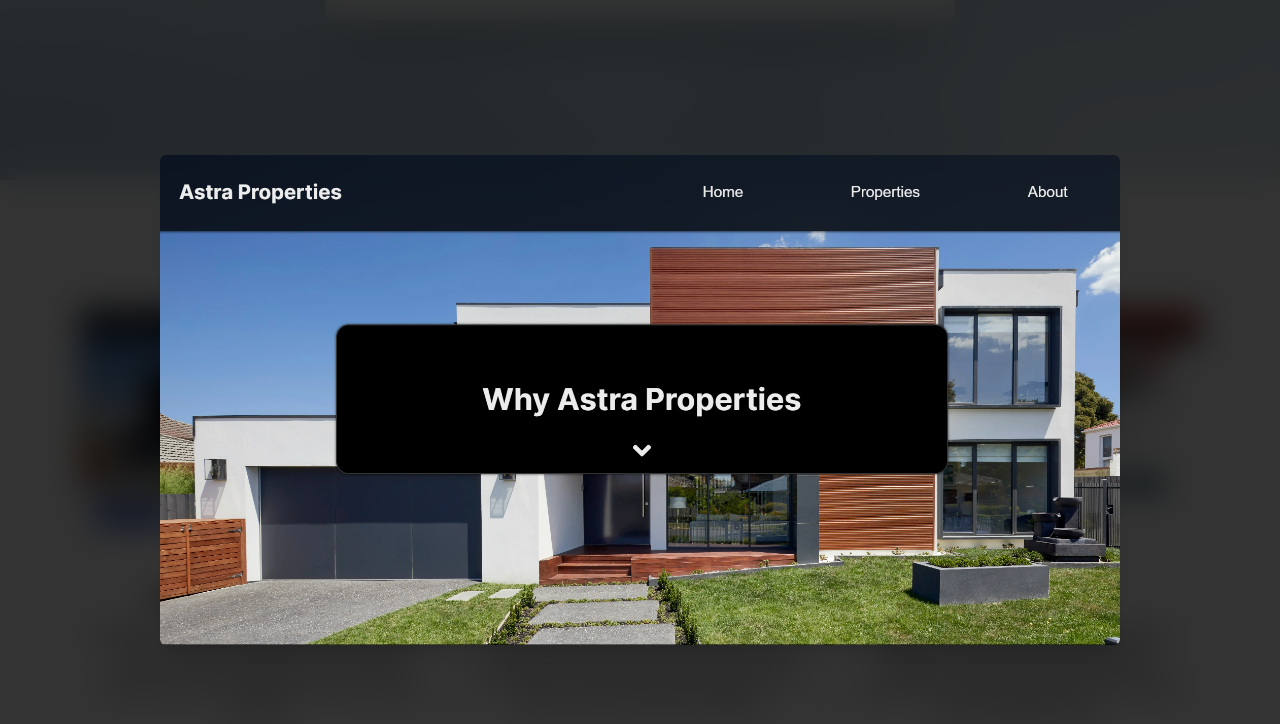
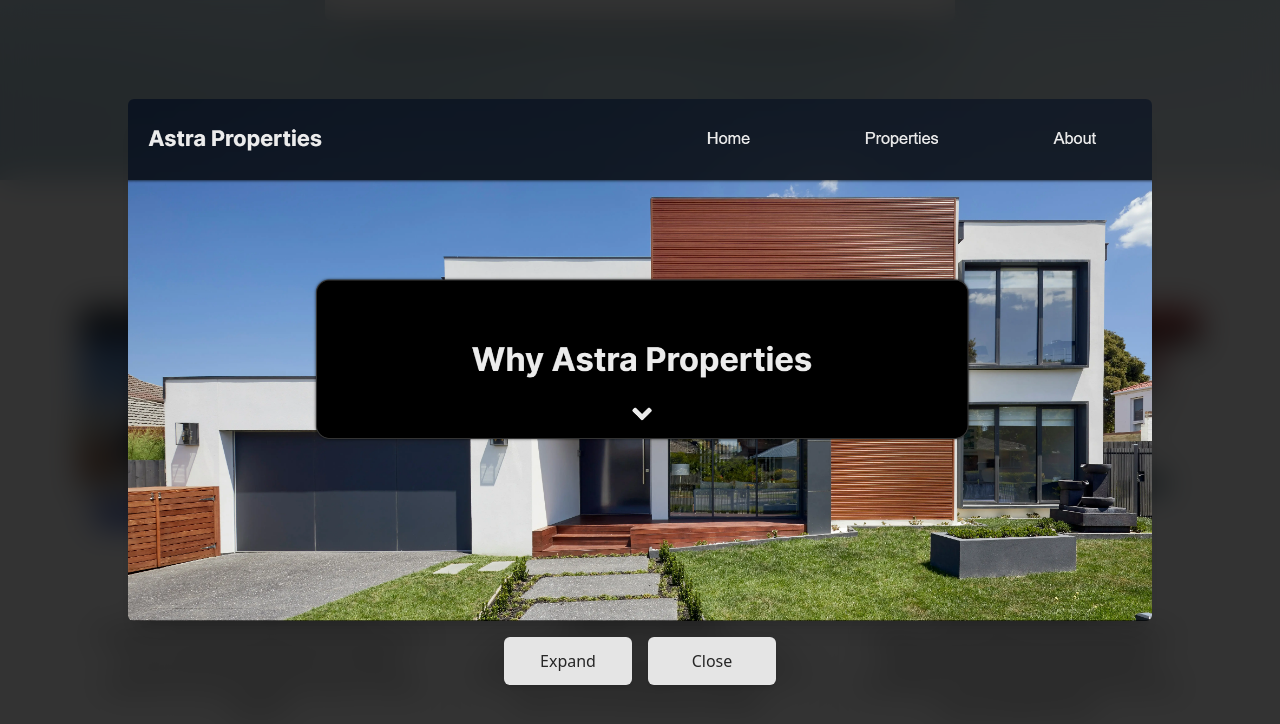
Before and after one commit to as9284/as-portfolio, a React (Vite) app: page / in a window 1280 px wide. Both pictures are taken after a click on the picture 261 px from the left and 1020 px from the top of the page. Shown: the part 620-1344 px from the top of the page. Built offline with nearby package versions, Linux system fonts and the light colour scheme.

Commit message:
Improve expanded image controls

```diff
--- a/src/components/Card.jsx
+++ b/src/components/Card.jsx
@@ -37,15 +37,26 @@ function Card({ image, title, description, link, tags }) {
         </div>
       </div>
       {expandImage && (
-        <div
-          className="w-screen h-screen flex justify-center items-center top-0 left-0 fixed z-10 bg-black/80 backdrop-blur-lg cursor-zoom-out"
-          onClick={() => setExpandImage(false)}
-        >
+        <div className="w-screen h-screen flex flex-col justify-center items-center top-0 left-0 fixed z-10 bg-black/80 backdrop-blur-lg px-8">
           <img
             src={image}
             alt={title}
-            className="w-3/4 overflow-hidden rounded-md shadow-xl"
+            className="w-full max-w-md md:max-w-xl lg:max-w-5xl overflow-hidden rounded-md shadow-xl"
           />
+          <div className="w-full flex flex-row justify-center items-center gap-4 py-4">
+            <button
+              onClick={() => openLink(image)}
+              className="w-32 py-3 bg-neutral-200 rounded-md shadow-md font-medium text-neutral-800 hover:bg-neutral-900 hover:text-neutral-100 duration-200"
+            >
+              Expand
+            </button>
+            <button
+              onClick={() => setExpandImage(false)}
+              className="w-32 py-3 bg-neutral-200 rounded-md shadow-md font-medium text-neutral-800 hover:bg-neutral-900 hover:text-neutral-100 duration-200"
+            >
+              Close
+            </button>
+          </div>
         </div>
       )}
     </>
```
